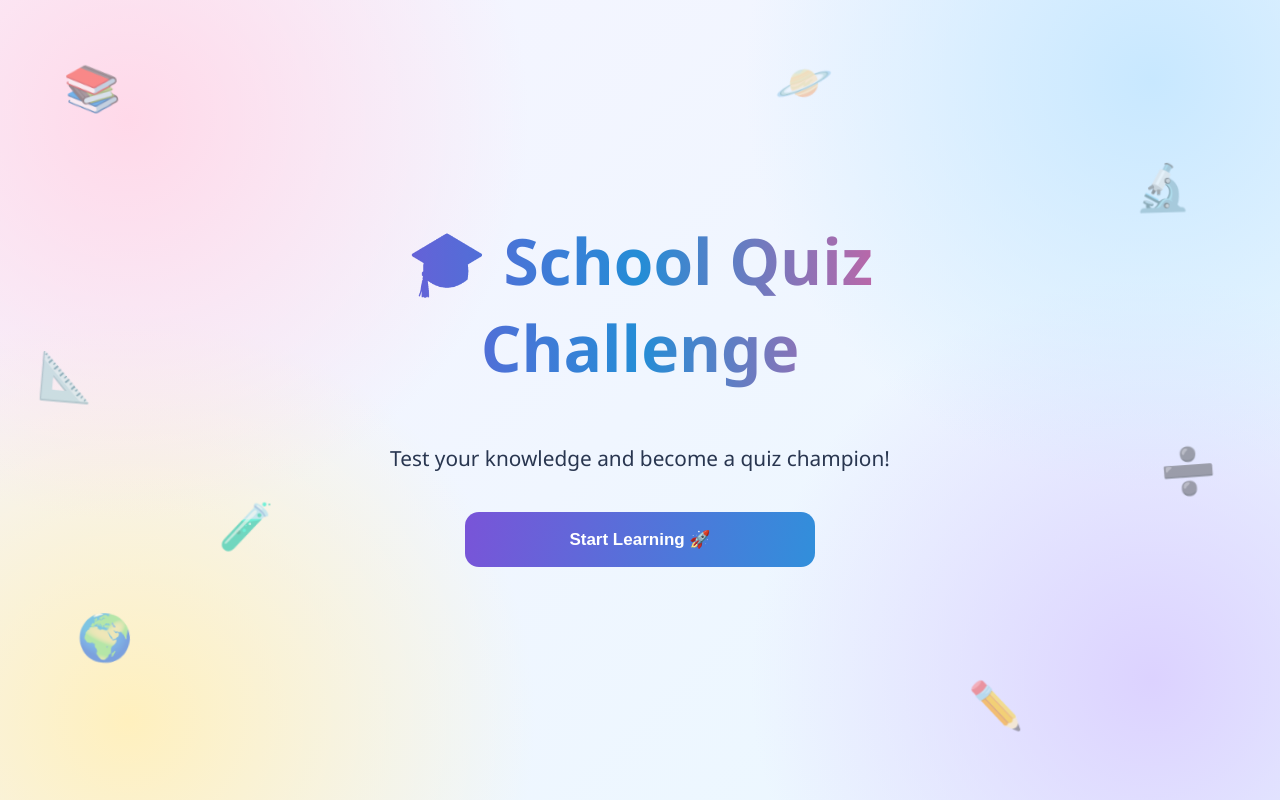
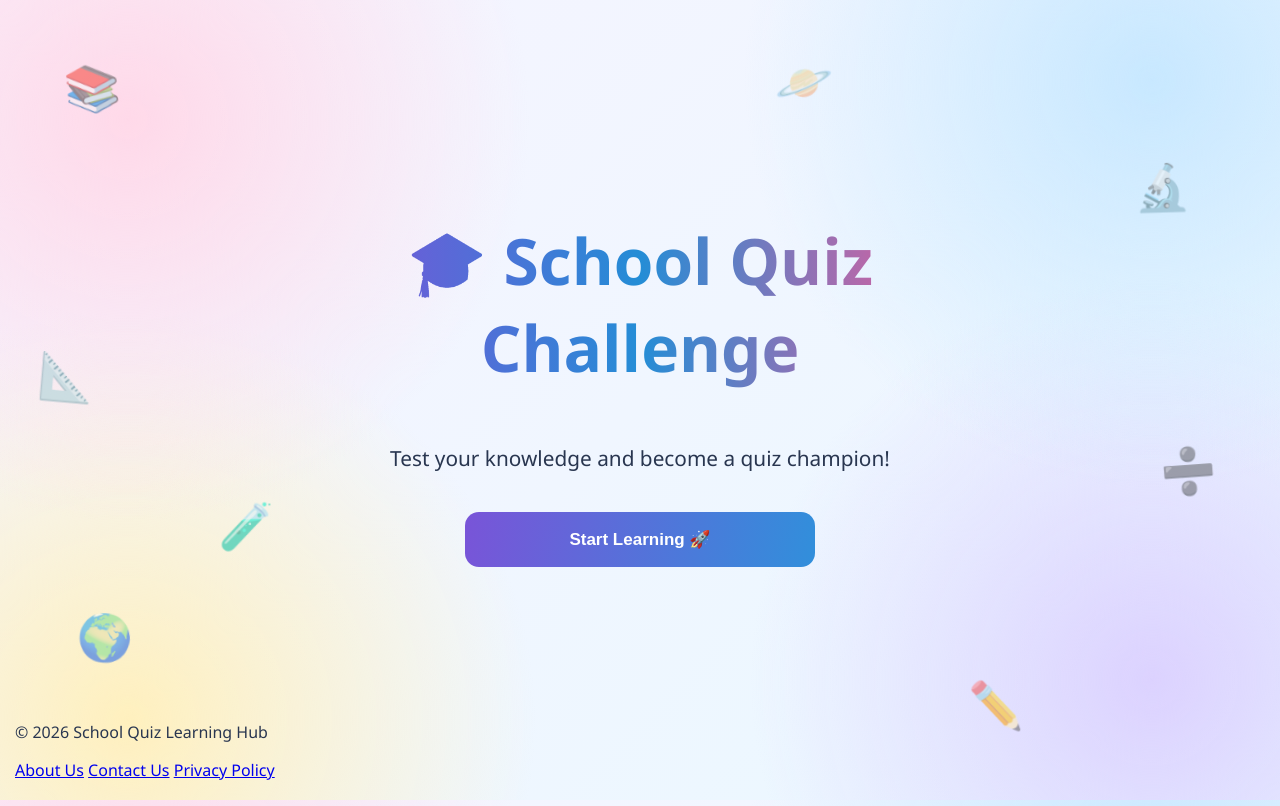
Before and after one commit to JaycetheCoder/Maths-Quiz-main, a plain HTML site: page index.html in a window 1280 px wide. Drawn offline with Linux system fonts and the light colour scheme.

Commit message:
Update index.html

```diff
--- a/index.html
+++ b/index.html
@@ -180,6 +180,17 @@
     </main>
 
 
+<footer class="site-footer">
+    <p>© 2026 School Quiz Learning Hub</p>
+
+    <div class="footer-links">
+        <a href="about.html">About Us</a>
+        <a href="contact.html">Contact Us</a>
+        <a href="privacy-policy.html">Privacy Policy</a>
+    </div>
+</footer>
+
+
     <script src="questions.js"></script>
     <script src="script.js"></script>
 
```
